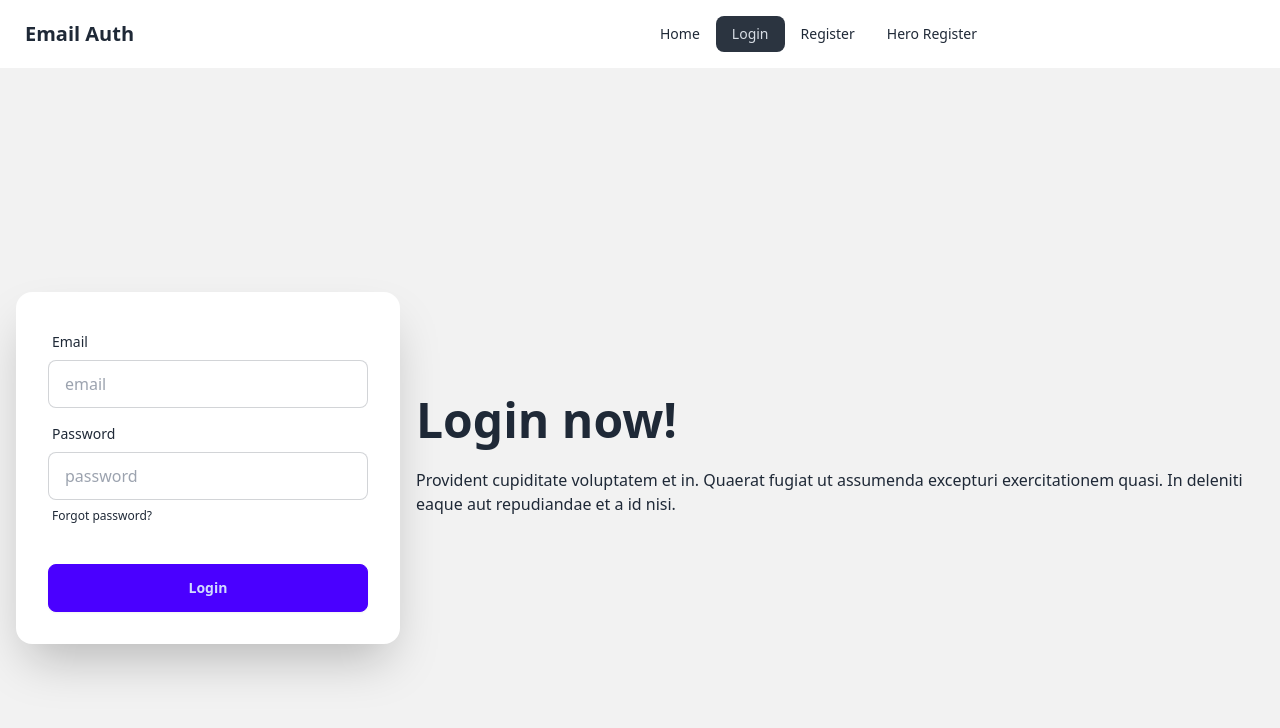
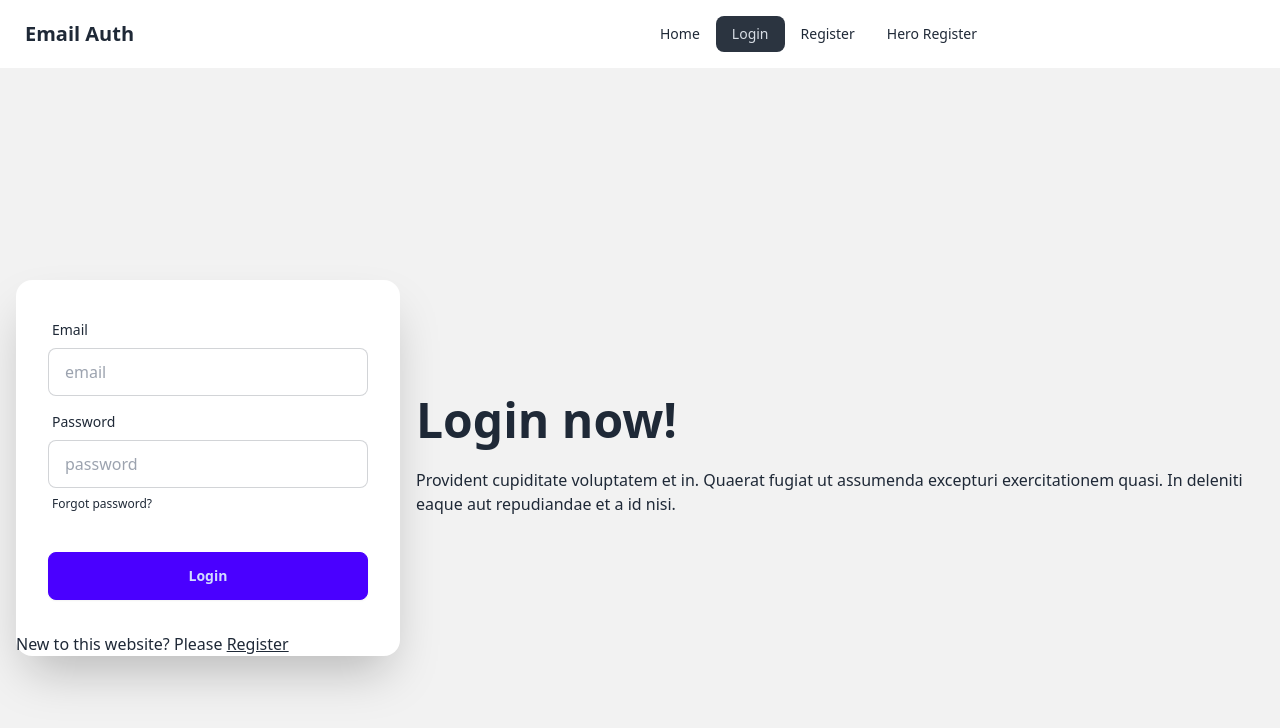
Before and after one commit to jubayer-webdev/ProgrammingHeroWebCourse, a React (Vite) app: page /login in a window 1280 px wide. Shown: the top 728 px of the page. Built offline with nearby package versions, Linux system fonts and the light colour scheme.

Commit message:
toggle register and login

```diff
--- a/src/components/Login/Login.jsx
+++ b/src/components/Login/Login.jsx
@@ -1,6 +1,7 @@
 import { signInWithEmailAndPassword } from "firebase/auth";
 import auth from "../../firebase/firebase.config";
 import { useState } from "react";
+import { Link } from "react-router-dom";
 
 const Login = () => {
     const [registerError, setRegisterError] = useState("");
@@ -70,6 +71,10 @@ const Login = () => {
 
                     {/* //!Showing The Success Message */}
                     {success && <p className="text-green-600">{success}</p>}
+
+                    <p>
+                        New to this website? Please <Link to="/register" className="underline">Register</Link>
+                    </p>
                 </div>
             </div>
         </div>
--- a/src/components/Register/Register.jsx
+++ b/src/components/Register/Register.jsx
@@ -2,6 +2,7 @@ import { createUserWithEmailAndPassword } from "firebase/auth";
 import auth from "../../firebase/firebase.config";
 import { useState } from "react";
 import { FaEye, FaEyeSlash } from "react-icons/fa";
+import { Link } from "react-router-dom";
 
 const Register = () => {
     const [registerError, setRegisterError] = useState("");
@@ -84,6 +85,8 @@ const Register = () => {
 
                 {/* //!Showing The Success Message */}
                 {success && <p className="text-green-600">{success}</p>}
+
+                <p>Already have an account? Please <Link to='/login' className="underline">Login</Link></p>
             </div>
         </div>
     );
```
